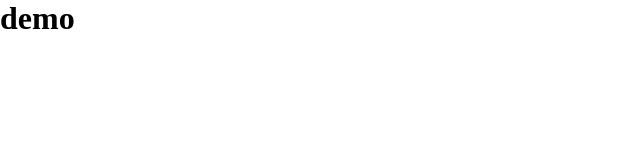
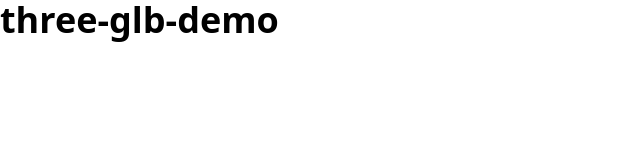
Before and after one commit to hokugo-dev/three-glb-demo, a plain HTML site: page index.html in a window 1280 px wide. Shown: the whole page, without its empty margins (0-640 px from the left). Drawn offline with nearby package versions, Linux system fonts and the light colour scheme.

Commit message:
tailwindcss追加

```diff
--- a/index.html
+++ b/index.html
@@ -11,8 +11,11 @@
         padding: 0;
       }
     </style>
+    <script src="https://cdn.tailwindcss.com"></script>
 </head>
 <body>
-    <h1>demo</h1>
+    <div class="container mx-auto">
+      <h1 class="text-4xl font-bold">three-glb-demo</h1>
+    </div>
 </body>
 </html>
```
